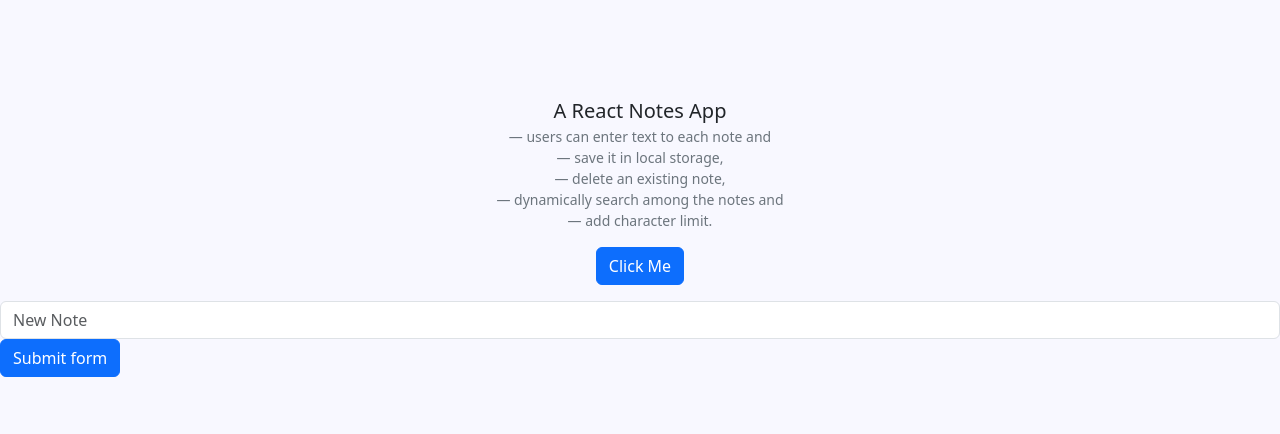
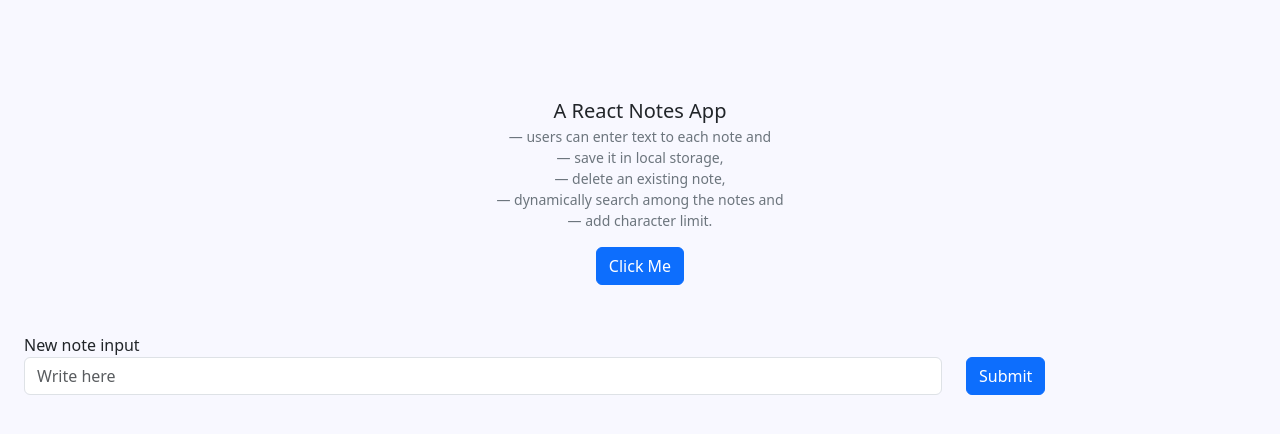
Before and after one commit to solahidris/Project17_T2_ReactNotesApp, a React (Create React App) app: page / in a window 1280 px wide. Shown: the top 434 px of the page. Built offline with nearby package versions, Linux system fonts and the light colour scheme; the HTML template or start-up script is replaced by a standard one.

Commit message:
figured out layout for adding a new text using bootstrap

```diff
--- a/src/App.js
+++ b/src/App.js
@@ -43,11 +43,19 @@
         <figcaption class="blockquote-footer">add character limit.</figcaption>
         <button className="btn btn-primary">Click Me</button>
       </figure>
-      <div className="flex form-row">
-        <input class="form-control" type="text" placeholder="New Note" />
-        <button class="btn btn-primary" type="submit">Submit form</button>
-      </div>
 
+        {/* input for adding note */}
+      <form class="mt-5 mx-4">
+        <div class="row">
+            <label for="exampleFormControlTextarea1">New note input</label>
+            <div class="col-9">
+              <input type="text" class="form-control" placeholder="Write here" />
+          </div>
+          <div class="col">
+            <button type="submit" class="btn btn-primary" placeholder="Last name">Submit</button>
+          </div>
+        </div>
+      </form>
 
 
 
```
